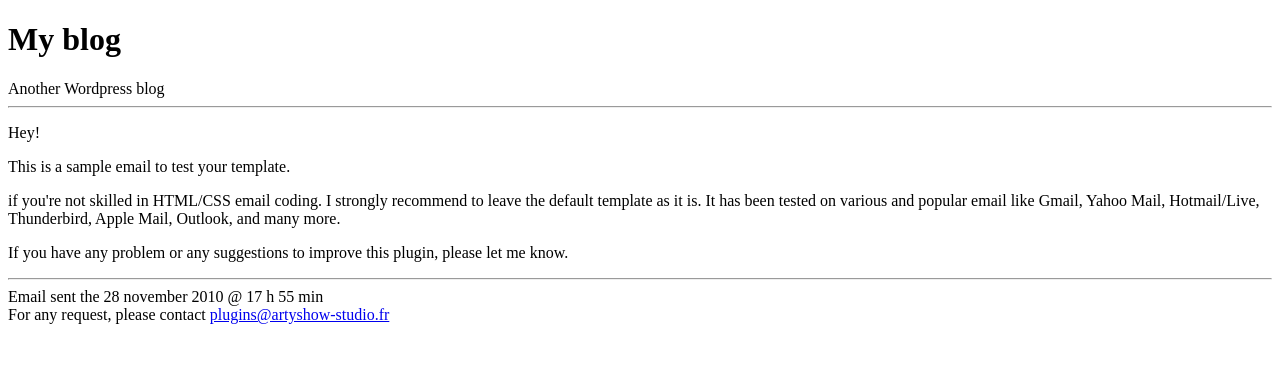
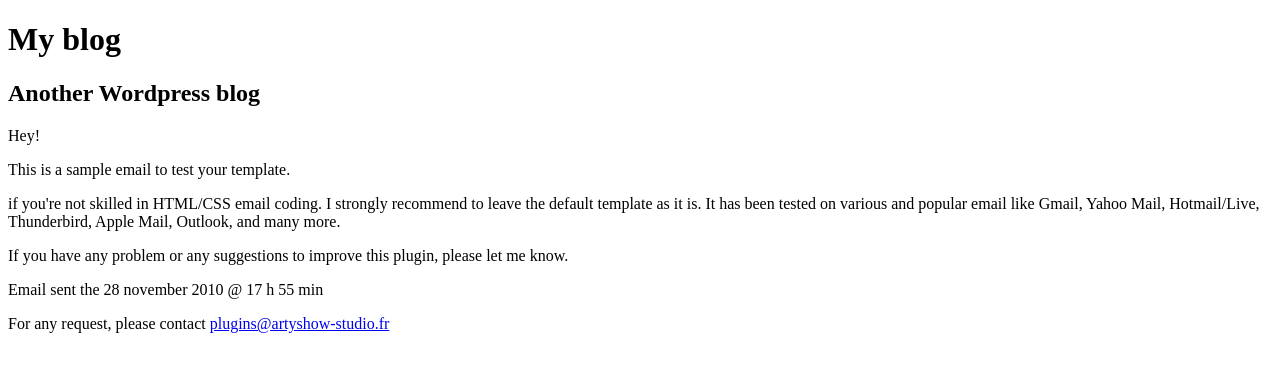
Before and after one commit to Ross146/FE_course, a plain HTML site: page Lesson0/index.html in a window 1280 px wide. Drawn offline with Linux system fonts and the light colour scheme.

Commit message:
Update index.html
В целом, хорошо. Небольшие замечания см. по коду

```diff
--- a/Lesson0/index.html
+++ b/Lesson0/index.html
@@ -5,25 +5,26 @@
 	<title>Lesson0</title>
 </head>
 <body>
-	<header>
-		<div class="left">
-			<h1>My blog</h1>
-		</div>
-		<div class="right">
-			<span>Another Wordpress blog</span>
-		</div>
+	<header class="border-bottom">
+		<!--перенагромождение тегов-->
+		<h1>My blog</h1>
+		<!--Используйте более семантичные теги для верстки-->
+		<h2>Another Wordpress blog</h2>
 	</header>
-	<hr>
-	<section>
+
+	<!--<hr>-->
+	<!--Вместо hr предпочтительней использовать css: border top/bottom-->
+	<section class="border-bottom">
 		<p>Hey!</p>
 		<p>This is a sample email to test your template.</p>
 		<p>if you're not skilled in HTML/CSS email coding. I strongly recommend to leave the default template as it is. It has been tested on various and popular email like Gmail, Yahoo Mail, Hotmail/Live, Thunderbird, Apple Mail, Outlook, and many more.</p>
 		<p>If you have any problem or any suggestions to improve this plugin, please let me know.</p>
 	</section>
-	<hr>
+	<!--<hr>-->
 	<footer>
-		<span>Email sent the 28 november 2010 @ 17 h 55 min</span><br>
-		<span>For any request, please contact <a href="#">plugins@artyshow-studio.fr</a></span>
+		<!--p в даной ситуации предпочтительней т.к. это и есть по сути текст-->
+		<p>Email sent the <time>28 november 2010 @ 17 h 55 min</time></p>
+		<p>For any request, please contact <a href="#">plugins@artyshow-studio.fr</a></p>
 	</footer>
 </body>
 </html>
```
